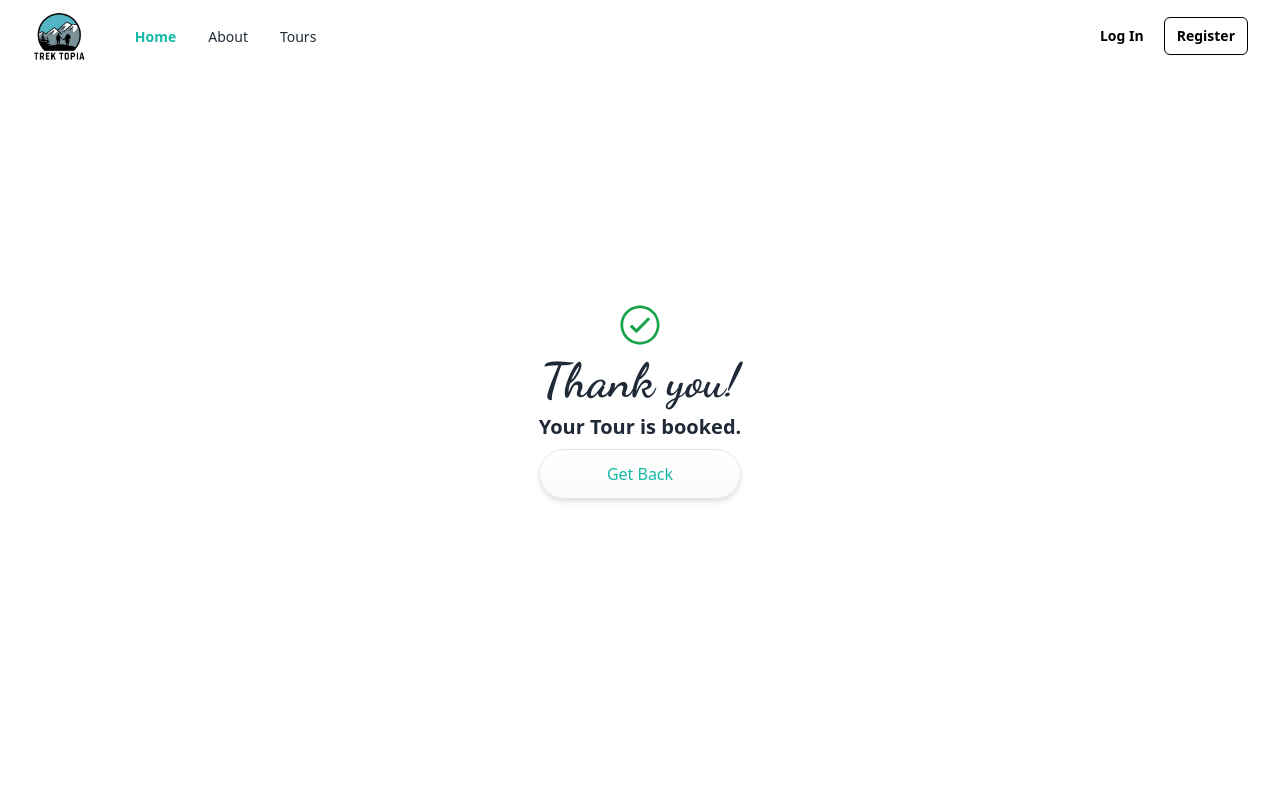
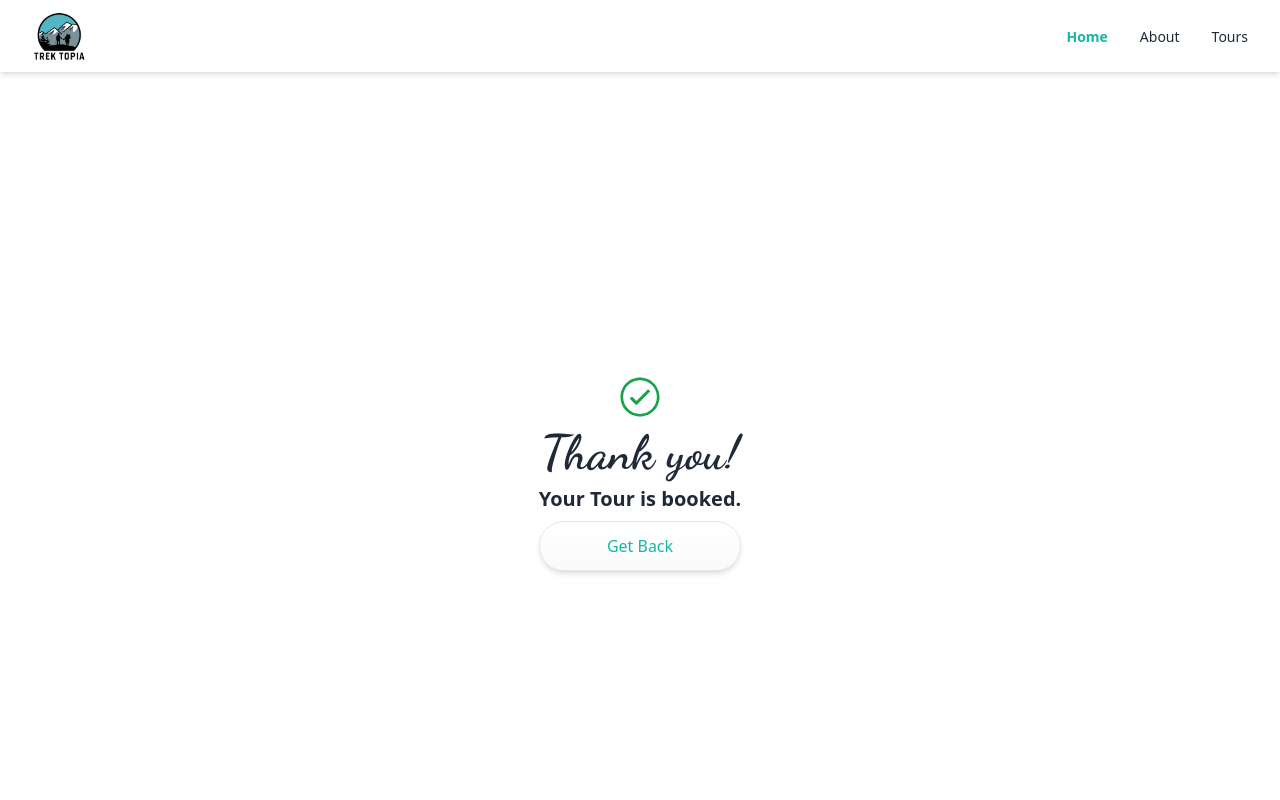
Before and after one commit to arit98/tour-frontend, a React (Create React App) app: page /thank-you in a window 1280 px wide. Shown: the top 800 px of the page. Built offline with nearby package versions, Linux system fonts and the light colour scheme.

Commit message:
responsive design

```diff
--- a/src/components/Booking.jsx
+++ b/src/components/Booking.jsx
@@ -53,7 +53,7 @@ const Booking = ({ tour, avgRating, totalRating }) => {
   };
 
   return (
-    <div className="w-1/2 h-fit border-2 rounded-lg">
+    <div className="md:w-1/2 w-1/1 md:ml-0 ml-4 h-fit border-2 rounded-lg">
       <form onSubmit={submitHandlerBookNow}>
         <div className="px-4 py-10 w-full">
           <span className="flex items-center justify-between">
--- a/src/components/CardContent.jsx
+++ b/src/components/CardContent.jsx
@@ -9,7 +9,7 @@ const CardContent = ({ tour }) => {
 
   const { totalRating, avgRating } = calculateAvgRating(reviews);
   return (
-    <div className="w-[255px] h-auto pb-2 rounded-md border mt-8">
+    <div className="md:w-[255px] w-full h-auto pb-2 rounded-md border mt-8">
       <div className="relative">
         {" "}
         <img
--- a/src/components/FeaturedContent.jsx
+++ b/src/components/FeaturedContent.jsx
@@ -15,7 +15,7 @@ const FeaturedContent = ({ title, btn }) => {
       <div className="flex items-start justify-center flex-col my-4 w-[87%] m-auto select-none">
         <p className="dancing-script px-2 bg-teal-400 rounded-xl">{btn}</p>
         <p className="text-2xl">{title}</p>
-        <div className="flex items-start justify-center flex-wrap gap-2">
+        <div className="flex items-start justify-center w-full flex-wrap gap-2">
           {loading ? (
             Array.from({ length: 8 }).map((_, index) => (
               <div key={index}>
--- a/src/components/NavBar.jsx
+++ b/src/components/NavBar.jsx
@@ -5,6 +5,7 @@ import Register from '../modals/Register'
 import Login from '../modals/Login'
 import LOGO from "../assets/images/logo.png"
 import { AuthContext } from '../context/AuthContext'
+
 const menuItems = [
   {
     name: 'Home',
@@ -55,21 +56,18 @@ const NavBar = () => {
   }
 
   return (
-    <div className="fixed w-[56%] md:w-full  bg-white z-50 top-0">
-      <div className="mx-auto flex max-w-7xl items-center justify-between px-4 py-2 sm:px-6 lg:px-8">
-        <div className="inline-flex items-center space-x-2">
-          <span>
-            <img onClick={navigateUrl} className='h-14 cursor-pointer' src={LOGO} alt="LOGO" />
-          </span>
-          {/* <span className="dancing-script-bold">Trek Topia</span> */}
+    <div className="w-full bg-white shadow-md">
+      <div className="mx-auto flex justify-between items-center px-4 py-2 sm:px-6 lg:px-8">
+        <div className="flex items-center space-x-2">
+          <img onClick={navigateUrl} className='h-14 cursor-pointer' src={LOGO} alt="LOGO" />
         </div>
-        <div className="hidden grow items-start lg:flex">
-          <ul className="ml-12 inline-flex space-x-8">
+        <div className="hidden lg:flex space-x-8">
+          <ul className="flex space-x-8">
             {menuItems.map((item, index) => (
               <li key={index}>
                 <NavLink
                   to={item.href}
-                  className={`inline-flex items-center text-sm text-gray-800 ${activeItem === item.name ? 'text-teal-500 font-bold' : ''}`}
+                  className={`text-sm text-gray-800 ${activeItem === item.name ? 'text-teal-500 font-bold' : ''}`}
                   onClick={() => setActive(item.name)}
                 >
                   {item.name}
@@ -78,63 +76,22 @@ const NavBar = () => {
             ))}
           </ul>
         </div>
-        {
-          !user ? <div className="hidden space-x-2 lg:block">
-          <button
-            onClick={toggleModalLogin}
-            type="button"
-            className="rounded-md bg-transparent px-3 py-2 text-sm font-semibold text-black hover:bg-black/10 focus-visible:outline focus-visible:outline-2 focus-visible:outline-offset-2 focus-visible:outline-black"
-          >
-            Log In
-          </button>
-          {
-            isModalLogin && (<Login setIsModalLogin={setIsModalLogin} />)
-          }
-          <button
-            onClick={toggleModalRegister}
-            type="button"
-            className="rounded-md border border-black px-3 py-2 text-sm font-semibold text-black shadow-sm focus-visible:outline focus-visible:outline-2 focus-visible:outline-offset-2 focus-visible:outline-black"
-          >
-            Register
-          </button>
-          {
-            isModalRegister && (<Register setIsModalRegister={setIsModalRegister} />)
-          }
-        </div>:
-        <div className='md:flex hidden items-center justify-center gap-4'>
-          <p className='text-teal-400 font-bold'>{user?.data?.username}</p>
-          <button className="rounded-md border border-black px-3 py-2 text-sm font-semibold text-black shadow-sm focus-visible:outline focus-visible:outline-2 focus-visible:outline-offset-2 focus-visible:outline-black" onClick={logout}>Logout</button>
-        </div>
-        }
-        <div className="lg:hidden">
+        <div className="flex items-center space-x-2 lg:hidden">
           <Menu onClick={toggleMenu} className="h-6 w-6 cursor-pointer" />
         </div>
         {isMenuOpen && (
-          <div className="absolute inset-x-0 top-0 z-50 origin-top-right transform p-2 transition lg:hidden">
-            <div className="divide-y-2 divide-gray-50 rounded-lg bg-white shadow-lg ring-1 ring-black ring-opacity-5">
-              <div className="px-5 pb-6 pt-5">
+          <div className="absolute top-0 inset-x-0 p-2 transition transform origin-top-right lg:hidden">
+            <div className="rounded-lg bg-white shadow-md ring-1 ring-black ring-opacity-5 divide-y-2 divide-gray-50">
+              <div className="pt-5 pb-6 px-5">
                 <div className="flex items-center justify-between">
-                  <div className="inline-flex items-center space-x-2">
-                    <span>
-                      <svg
-                        width="30"
-                        height="30"
-                        viewBox="0 0 50 56"
-                        fill="none"
-                        xmlns="http://www.w3.org/2000/svg"
-                      >
-                        <path
-                          d="M23.2732 0.2528C20.8078 1.18964 2.12023 12.2346 1.08477 13.3686C0 14.552 0 14.7493 0 27.7665C0 39.6496 0.0986153 41.1289 0.83823 42.0164C2.12023 43.5449 23.2239 55.4774 24.6538 55.5267C25.9358 55.576 46.1027 44.3832 48.2229 42.4602C49.3077 41.474 49.3077 41.3261 49.3077 27.8158C49.3077 14.3055 49.3077 14.1576 48.2229 13.1714C46.6451 11.7415 27.1192 0.450027 25.64 0.104874C24.9497 -0.0923538 23.9142 0.00625992 23.2732 0.2528ZM20.2161 21.8989C20.2161 22.4906 18.9835 23.8219 17.0111 25.3997C15.2361 26.7803 13.8061 27.9637 13.8061 28.0623C13.8061 28.1116 15.2361 29.0978 16.9618 30.2319C18.6876 31.3659 20.2655 32.6479 20.4134 33.0917C20.8078 34.0286 19.871 35.2119 18.8355 35.2119C17.8001 35.2119 9.0233 29.3936 8.67815 28.5061C8.333 27.6186 9.36846 26.5338 14.3485 22.885C17.6521 20.4196 18.4904 20.0252 19.2793 20.4196C19.7724 20.7155 20.2161 21.3565 20.2161 21.8989ZM25.6893 27.6679C23.4211 34.9161 23.0267 35.7543 22.1391 34.8668C21.7447 34.4723 22.1391 32.6479 23.6677 27.9637C26.2317 20.321 26.5275 19.6307 27.2671 20.3703C27.6123 20.7155 27.1685 22.7864 25.6893 27.6679ZM36.0932 23.2302C40.6788 26.2379 41.3198 27.0269 40.3337 28.1609C39.1503 29.5909 31.6555 35.2119 30.9159 35.2119C29.9298 35.2119 28.9436 33.8806 29.2394 33.0424C29.3874 32.6479 30.9652 31.218 32.7403 29.8867L35.9946 27.4706L32.5431 25.1532C30.6201 23.9205 29.0915 22.7371 29.0915 22.5892C29.0915 21.7509 30.2256 20.4196 30.9159 20.4196C31.3597 20.4196 33.6771 21.7016 36.0932 23.2302Z"
-                          fill="black"
-                        />
-                      </svg>
-                    </span>
-                    <span className="font-bold">DevUI</span>
+                  <div>
+                    <img className="h-10 w-auto" src={LOGO} alt="Logo" />
                   </div>
                   <div className="-mr-2">
                     <button
                       type="button"
-                      className="inline-flex items-center justify-center rounded-md p-2 text-gray-400 hover:bg-gray-100 hover:text-gray-500 focus-visible:outline focus-visible:outline-2 focus-visible:outline-offset-2 focus-visible:outline-black"
+                      onClick={toggleMenu}
+                      className="inline-flex items-center justify-center p-2 rounded-md text-gray-400 hover:bg-gray-100 hover:text-gray-500"
                     >
                       <span className="sr-only">Close menu</span>
                       <X className="h-6 w-6" aria-hidden="true" />
@@ -144,34 +101,20 @@ const NavBar = () => {
                 <div className="mt-6">
                   <nav className="grid gap-y-4">
                     {menuItems.map((item) => (
-                      <a
+                      <NavLink
                         key={item.name}
-                        href={item.href}
-                        className="-m-3 flex items-center rounded-md p-3 text-sm font-semibold hover:bg-gray-50"
+                        to={item.href}
+                        className="-m-3 flex items-center justify-between p-3 rounded-md text-sm font-medium text-gray-900 hover:bg-gray-100"
+                        onClick={() => {
+                          toggleMenu();
+                          setActive(item.name);
+                        }}
                       >
-                        <span className="ml-3 text-base font-medium text-gray-900">
-                          {item.name}
-                        </span>
-                        <span>
-                          <ChevronRight className="ml-3 h-4 w-4" />
-                        </span>
-                      </a>
+                        {item.name}
+                        <ChevronRight className="h-4 w-4" />
+                      </NavLink>
                     ))}
                   </nav>
-                </div>
-                <div className="mt-2 space-y-2">
-                  <button
-                    type="button"
-                    className="w-full rounded-md border border-black px-3 py-2 text-sm font-semibold text-black shadow-sm focus-visible:outline focus-visible:outline-2 focus-visible:outline-offset-2 focus-visible:outline-black"
-                  >
-                    Log In
-                  </button>
-                  <button
-                    type="button"
-                    className="w-full rounded-md bg-black px-3 py-2 text-sm font-semibold text-white shadow-sm hover:bg-black/10 focus-visible:outline focus-visible:outline-2 focus-visible:outline-offset-2 focus-visible:outline-black"
-                  >
-                    Register
-                  </button>
                 </div>
               </div>
             </div>
--- a/src/pages/TourDetails.jsx
+++ b/src/pages/TourDetails.jsx
@@ -143,7 +143,7 @@ const TourDetails = () => {
 
   return (
     <div className="flex items-center justify-center flex-col gap-4">
-      <div className="mt-20 flex justify-between px-16 py-4 gap-8">
+      <div className="mt-20 flex md:flex-row flex-col justify-between px-16 py-4 gap-8">
         <div className="flex items-center justify-center w-full">
           <div className="flex items-start justify-center flex-col">
             <img className="rounded-lg" src={photo} alt="" srcset="" />
```
